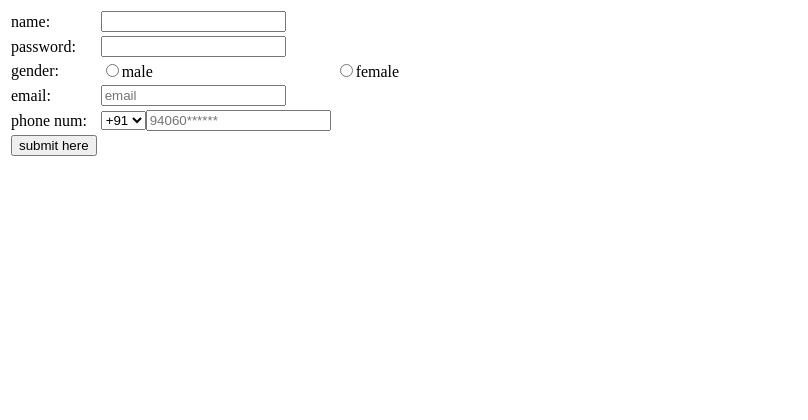
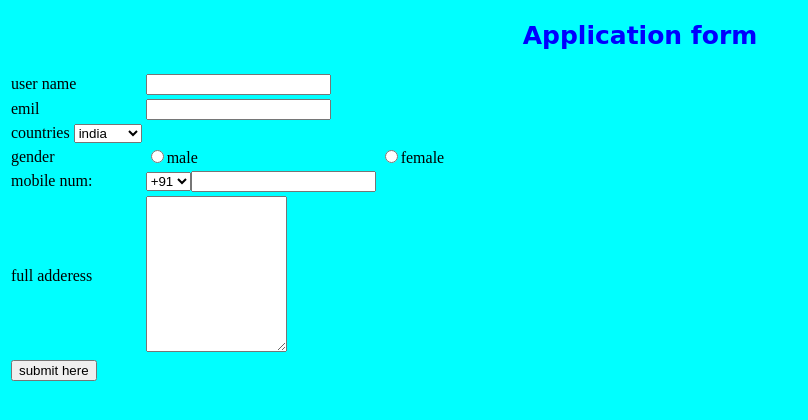
Before and after one commit to CHAITANYA924/v-s-code-editor, a plain HTML site: page web devekopment praktis/form prkatis/index.html in a window 1280 px wide. Shown: the whole page, without its empty margins (0-808 px from the left). Drawn offline with Linux system fonts and the light colour scheme.

Commit message:
application form

```diff
--- a/web devekopment praktis/form prkatis/index.html
+++ b/web devekopment praktis/form prkatis/index.html
@@ -4,46 +4,76 @@
     <meta charset="UTF-8">
     <meta http-equiv="X-UA-Compatible" content="IE=edge">
     <meta name="viewport" content="width=device-width, initial-scale=1.0">
-    <title>register form</title>
+    <title>form praktis</title>
+    <style>
+h2{
+font-size: 25px;
+font-family: cursive;
+color: blue;
+text-align: center;
+text-decoration: dashed;
+}
+body{
+background-color: aqua;
+
+
+}
+
+
+    </style>
 </head>
 <body>
-    <form action="">
-        <table>
-            <tr>
-                <td> name:</td>
-                <td><input type="text"></td>
-            </tr>
+    <h2 >Application form</h2>
+<table>
 <tr>
-<td>password:</td>
-<td><input type="text"></td>
+    <td><label for="user name">user name</label></td>
+    <td><input type="text" id="user name"></td>
 </tr>
 <tr>
-<td>gender:</td>
-<td><input type="radio" name="gender" id="male">male</td>
-<td><input type="radio" name="gender" id="female">female</td>
+    <td><label for="my mail">emil</label></td>
+    <td><input type="text" name="email" id="my mail"></td>
 </tr>
 <tr>
-    <td>email:</td>
-    <td><input type="email" name="email" placeholder="email" id=""></td>
+    <td><label for="countries">countries</label>
+    <select name="india" id="countries">
+<option value="ind">india</option>
+<option value="jap">japan</option>
+<option value="sri">srilanka</option>
+<option value="ita">italy</option>
+</td>
+<tr>
+<td><label for="gender">gender</label></td>
+<td><input type="radio" name="" id="">male</td>
+<td><input type="radio" name="" id="">female</td>
 </tr>
 <tr>
-<td>phone num:</td>
-<td><select name="" id="">
+<td><label for="num">mobile num:</label>
+<td><select name="mobile numb" id="num">
     <option >+91</option>
     <option >+92</option>
     <option >+93</option>
     <option >+94</option>
     <option >+95</option>
-    <input type="phone num"  placeholder="94060******">
-</select></td>
+<input type="number" name="mobile num" id="num">
+</td>
+<tr>
+    <td><label for="address">full adderess</label></td>
+    <td><textarea name="" id="address" cols="15" rows="10"></textarea></td>
 </tr>
+
 <tr>
-    <td><input type="submit" value="submit here">
+    <td><input type="submit" value="submit here"></td>
+</tr>
+</select>
+</tr>
 
-    </td>
-</tr>
-        </table>
-    </form>
+    </select>
+
+
+
+
+
+</table>
 
 </body>
 </html>
```
